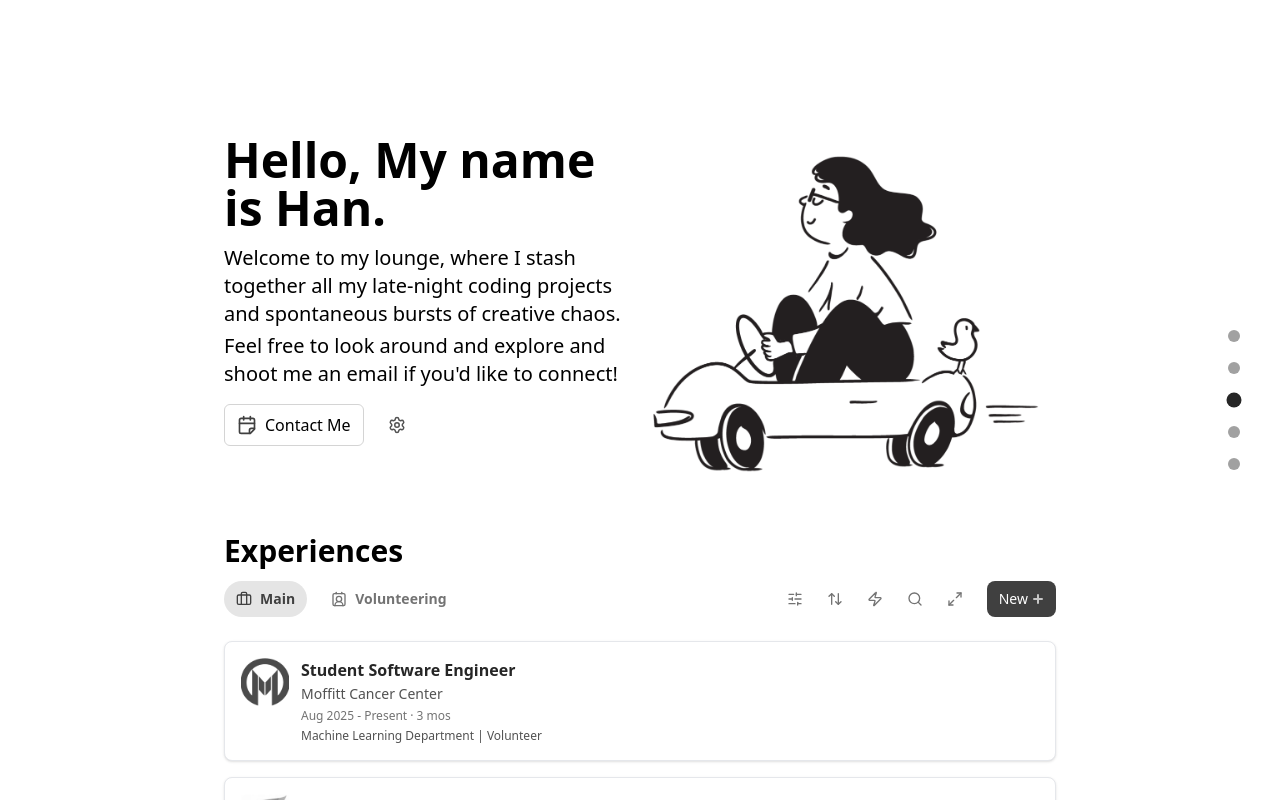
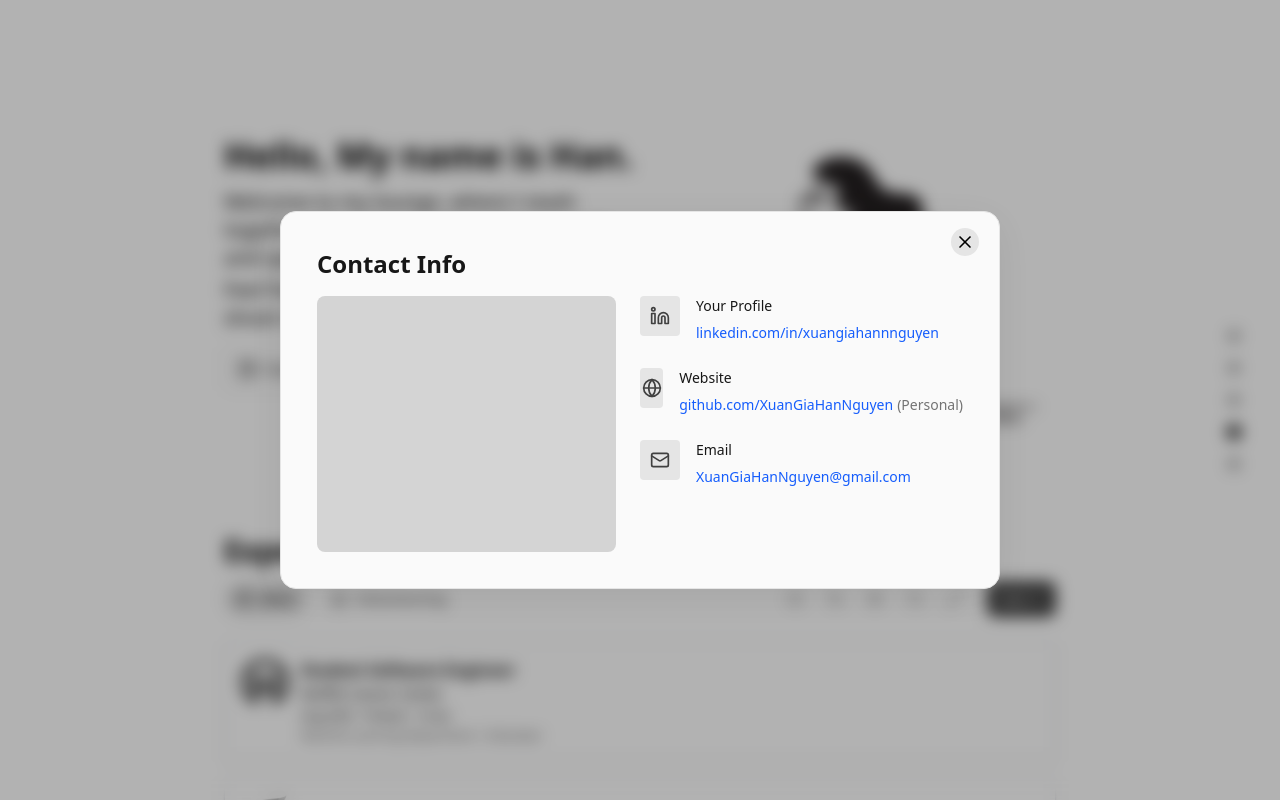
Before and after one commit to XuanGiaHanNguyen/Notion, a React (Vite) app in the folder frontend/: page / in a window 1280 px wide. Shown: the top 800 px of the page. Built offline with nearby package versions, Linux system fonts and the light colour scheme.

Commit message:
changed designs

```diff
--- /dev/null
+++ b/frontend/src/pages/ContactModal.jsx
@@ -0,0 +1,116 @@
+import React, { useState } from "react";
+import { X, Linkedin, Globe, Mail } from "lucide-react";
+
+function ContactModal({ isOpen, onClose }) {
+  if (!isOpen) return null;
+
+  return (
+    <div className="fixed inset-0 bg-black/30 backdrop-blur-sm flex justify-center items-center z-50">
+      <div className="bg-neutral-50 shadow-[0_8px_40px_rgba(0,0,0,0.08)] rounded-2xl w-[720px] p-6 relative border border-neutral-200">
+        {/* Close button */}
+        <button
+          onClick={onClose}
+          className="absolute top-4 right-5 transition bg-neutral-200 p-1 rounded-full hover:bg-neutral-300"
+        >
+          <X size={20} />
+        </button>
+
+        {/* Content */}
+        <div className="p-3">
+          <div className="flex items-start mb-4">
+            <div className="text-2xl font-semibold text-neutral-900">
+              Contact Info
+            </div>
+          </div>
+
+          <div className="flex flex-row gap-6">
+            {/* Left side - Image */}
+            <div className="w-1/2">
+              <div className="w-full h-64 bg-neutral-300 rounded-lg"></div>
+            </div>
+
+            {/* Right side - Contact Items */}
+            <div className="w-1/2 space-y-6">
+              {/* LinkedIn */}
+              <div className="flex items-start gap-4">
+                <div className="w-10 h-10 flex items-center justify-center bg-neutral-200 rounded">
+                  <Linkedin size={20} className="text-neutral-700" />
+                </div>
+                <div className="flex-1">
+                  <div className="text-sm font-medium text-neutral-900 mb-1">
+                    Your Profile
+                  </div>
+                  <a
+                    href="https://linkedin.com/in/xuangiahannnguyen"
+                    target="_blank"
+                    rel="noopener noreferrer"
+                    className="text-sm text-blue-600 hover:underline"
+                  >
+                    linkedin.com/in/xuangiahannnguyen
+                  </a>
+                </div>
+              </div>
+
+              {/* Website */}
+              <div className="flex items-start gap-4">
+                <div className="w-10 h-10 flex items-center justify-center bg-neutral-200 rounded">
+                  <Globe size={20} className="text-neutral-700" />
+                </div>
+                <div className="flex-1">
+                  <div className="text-sm font-medium text-neutral-900 mb-1">
+                    Website
+                  </div>
+                  <a
+                    href="https://github.com/XuanGiaHanNguyen"
+                    target="_blank"
+                    rel="noopener noreferrer"
+                    className="text-sm text-blue-600 hover:underline"
+                  >
+                    github.com/XuanGiaHanNguyen
+                  </a>
+                  <span className="text-sm text-neutral-500 ml-1">(Personal)</span>
+                </div>
+              </div>
+
+              {/* Email */}
+              <div className="flex items-start gap-4">
+                <div className="w-10 h-10 flex items-center justify-center bg-neutral-200 rounded">
+                  <Mail size={20} className="text-neutral-700" />
+                </div>
+                <div className="flex-1">
+                  <div className="text-sm font-medium text-neutral-900 mb-1">
+                    Email
+                  </div>
+                  <a
+                    href="mailto:XuanGiaHanNguyen@gmail.com"
+                    className="text-sm text-blue-600 hover:underline"
+                  >
+                    XuanGiaHanNguyen@gmail.com
+                  </a>
+                </div>
+              </div>
+            </div>
+          </div>
+        </div>
+      </div>
+    </div>
+  );
+}
+
+// Demo wrapper
+export default function App() {
+  const [isOpen, setIsOpen] = useState(true);
+
+  return (
+    <div className="min-h-screen bg-neutral-100 flex items-center justify-center p-4">
+      <button
+        onClick={() => setIsOpen(true)}
+        className="px-6 py-3 bg-neutral-900 text-white rounded-lg hover:bg-neutral-800 transition-colors font-medium"
+      >
+        Show Contact Info
+      </button>
+
+      <ContactModal isOpen={isOpen} onClose={() => setIsOpen(false)} />
+    </div>
+  );
+}
--- a/frontend/src/pages/Home.jsx
+++ b/frontend/src/pages/Home.jsx
@@ -1,6 +1,8 @@
 import Hero from "../assets/Hero.png";
-import { BookUser, Settings, Asterisk, CalendarFold } from "lucide-react";
+import { Asterisk, CalendarFold, Binoculars } from "lucide-react";
 import { motion } from "framer-motion";
+import React, { useState, useEffect } from "react";
+import ContactModal from "./ContactModal";
 
 import SkillsSection from "./skills/Skill";
 import ExperienceSection from "./experience/experience";
@@ -20,6 +22,12 @@ function Home() {
     },
   };
 
+  const [isModalOpen, setModalOpen] = useState(false);
+
+  useEffect(() => {
+    document.body.style.overflow = isModalOpen ? "hidden" : "auto";
+  }, [isModalOpen]);
+
   return (
     <div className="relative">
       {/* Stationary right-side navigation */}
@@ -38,22 +46,24 @@ function Home() {
           }}
         >
           <div className="flex-1">
-            <h2 className="font-bold text-5xl pb-3">Hello, My name is Han.</h2>
+            <h2 className="font-bold text-4xl pb-3">
+              Hello, My name is Han.
+            </h2>
             <p className="text-xl">
               Welcome to my lounge, where I stash together all my late-night
               coding projects and spontaneous bursts of creative chaos.
             </p>
             <p className="text-xl pt-1">
-              Feel free to look around and explore and shoot me an email if you'd
-              like to connect!
+              Feel free to look around and explore and shoot me an email if
+              you'd like to connect!
             </p>
             <div className="flex flex-row gap-3">
-              <button className="rounded-md text-md border border-neutral-300 py-2 px-3 hover:bg-neutral-100 mt-4 font-medium flex flex-row justify-center items-center gap-2 transition-all">
+              <button onClick={() => setModalOpen(true)} className="rounded-md text-md border border-neutral-300 py-2 px-3 hover:bg-neutral-100 mt-4 font-medium flex flex-row justify-center items-center gap-2 transition-all">
                 <CalendarFold width={20} className="text-neutral-700" />
-                Contact Me
+                Contact Info
               </button>
-              <button className="text-md py-2 px-3 mt-4 font-medium flex flex-row justify-center items-center gap-2 hover:text-neutral-700 transition-all">
-                <Settings width={18} className="text-neutral-600" />
+              <button className="text-md py-2 px-3 mt-4 font-medium rounded-md flex flex-row justify-center items-center gap-2 hover:text-neutral-700 hover:bg-neutral-50 transition-all">
+                <Binoculars width={18} className="text-neutral-600" />
               </button>
             </div>
           </div>
@@ -204,6 +214,8 @@ function Home() {
           </section>
         </motion.div>
       </div>
+      <ContactModal isOpen={isModalOpen} onClose={() => setModalOpen(false)} />
+
     </div>
   );
 }
--- a/frontend/src/pages/experience/experience.jsx
+++ b/frontend/src/pages/experience/experience.jsx
@@ -185,16 +185,16 @@ export default function ExperienceSection() {
 
                 {/* Content */}
                 <div className="flex-1 min-w-0">
-                  <h3 className="text-base font-semibold text-neutral-800 mb-0.5">
+                  <h3 className="text-base font-semibold mb-0.5">
                     {exp.title}
                   </h3>
-                  <p className="text-sm text-neutral-600 mb-1">
+                  <p className="text-sm text-black-600 mb-1">
                     {exp.company}
                     {exp.type && (
-                      <span className="text-neutral-500"> · {exp.type}</span>
+                      <span className="text-black-500"> · {exp.type}</span>
                     )}
                   </p>
-                  <p className="text-xs text-neutral-500">{exp.duration}</p>
+                  <p className="text-xs text-black-500">{exp.duration}</p>
                   {exp.department && (
                     <p className="text-xs text-neutral-600 mt-1">
                       {exp.department}
--- a/frontend/src/pages/projects/projects.jsx
+++ b/frontend/src/pages/projects/projects.jsx
@@ -223,15 +223,15 @@ export default function ProjectSection() {
             custom={index * 0.1}
             whileHover={{ scale: 1.01 }}
           >
-            <h2 className="text-base font-semibold text-neutral-800 mb-1">
+            <h2 className="text-base font-semibold text-black-800 mb-1">
               {item.title}
             </h2>
-            <p className="text-sm text-neutral-600 mb-2">{item.duration}</p>
+            <p className="text-sm text-black-600 mb-2">{item.duration}</p>
 
             {item.skills && (
-              <p className="text-sm text-neutral-700 font-medium mb-4">
+              <p className="text-sm text-neutral-800 font-medium mb-4">
                 Skills:
-                <span className="text-xs text-neutral-600 ml-1">
+                <span className="text-xs text-neutral-700 ml-1">
                   {item.skills.join(" · ")}
                 </span>
               </p>
@@ -272,7 +272,7 @@ export default function ProjectSection() {
                               />
                             )}
                           </div>
-                          <p className="text-xs font-medium text-neutral-600 mt-1 text-center">
+                          <p className="text-xs font-medium text-neutral-700 mt-1 text-center">
                             {m.title}
                           </p>
                         </a>
@@ -281,7 +281,7 @@ export default function ProjectSection() {
                           <div className="relative w-full aspect-video rounded-md overflow-hidden border bg-neutral-500 border-gray-200 flex items-center justify-center">
                             <ImageIcon size={40} className="text-neutral-300" />
                           </div>
-                          <p className="text-xs font-medium text-neutral-600 mt-1 text-center">
+                          <p className="text-xs font-medium text-neutral-700 mt-1 text-center">
                             {m.title}
                           </p>
                         </div>
@@ -295,7 +295,7 @@ export default function ProjectSection() {
             {/* Contributors Section */}
             {item.contributors && item.contributors.length > 0 && (
               <div className="flex items-center mt-6">
-                <p className="text-xs font-medium text-neutral-700 mr-2">
+                <p className="text-xs font-medium text-neutral-800 mr-2">
                   Other contributors
                 </p>
                 <div className="flex -space-x-2">
```
